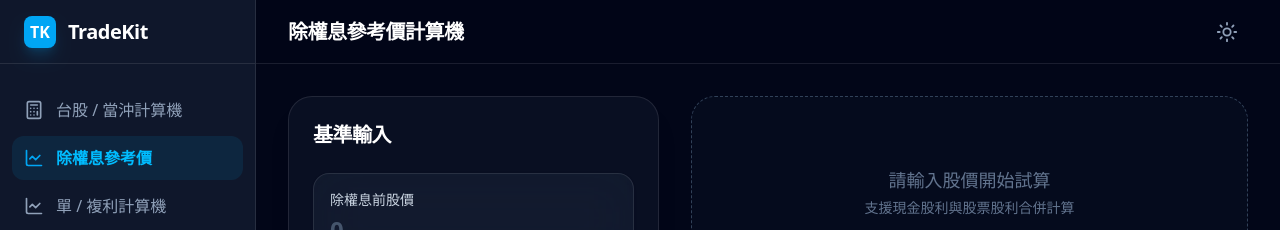
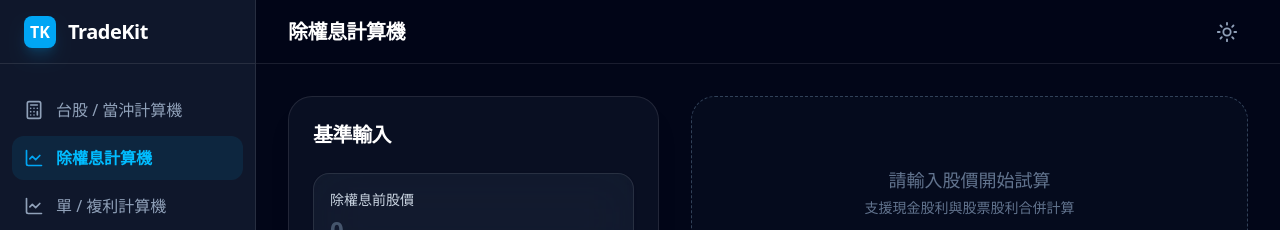
Before and after one commit to dectecx/TradeKit, a SvelteKit app in the folder frontend/: page /dividend in a window 1280 px wide. Shown: the top 230 px of the page. Built offline with nearby package versions, Linux system fonts and the light colour scheme.

Commit message:
docs: rename calculators for better clarity and brevity

```diff
--- a/frontend/src/lib/components/layout/Sidebar.svelte
+++ b/frontend/src/lib/components/layout/Sidebar.svelte
@@ -7,7 +7,7 @@
   // Navigation Items (reactively calculated based on current URL)
   let navItems = $derived([
     { name: '台股 / 當沖計算機', icon: Calculator, href: '/', active: $page.url.pathname === '/' },
-    { name: '除權息參考價', icon: ChartLine, href: '/dividend', active: $page.url.pathname.startsWith('/dividend') },
+    { name: '除權息計算機', icon: ChartLine, href: '/dividend', active: $page.url.pathname.startsWith('/dividend') },
     { name: '單 / 複利計算機', icon: ChartLine, href: '/interest', active: $page.url.pathname.startsWith('/interest') },
     { name: '歷史損益', icon: History, href: '#', active: false },
   ]);
--- a/frontend/src/routes/+layout.svelte
+++ b/frontend/src/routes/+layout.svelte
@@ -15,7 +15,7 @@
   // Dynamic Header Title
   let pageTitle = $derived(
     $page.url.pathname.includes('/dividend')
-      ? '除權息參考價計算機'
+      ? '除權息計算機'
       : $page.url.pathname.includes('/interest')
         ? '單 / 複利計算機'
         : '台股 / 當沖計算機'
--- a/frontend/src/routes/dividend/+page.svelte
+++ b/frontend/src/routes/dividend/+page.svelte
@@ -35,7 +35,7 @@
 </script>
 
 <svelte:head>
-  <title>除權息參考價計算機 - TradeKit</title>
+  <title>除權息計算機 - TradeKit</title>
 </svelte:head>
 
 <div class="flex min-h-[calc(100vh-8rem)] flex-col gap-6 lg:flex-row lg:items-start lg:gap-8">
```
